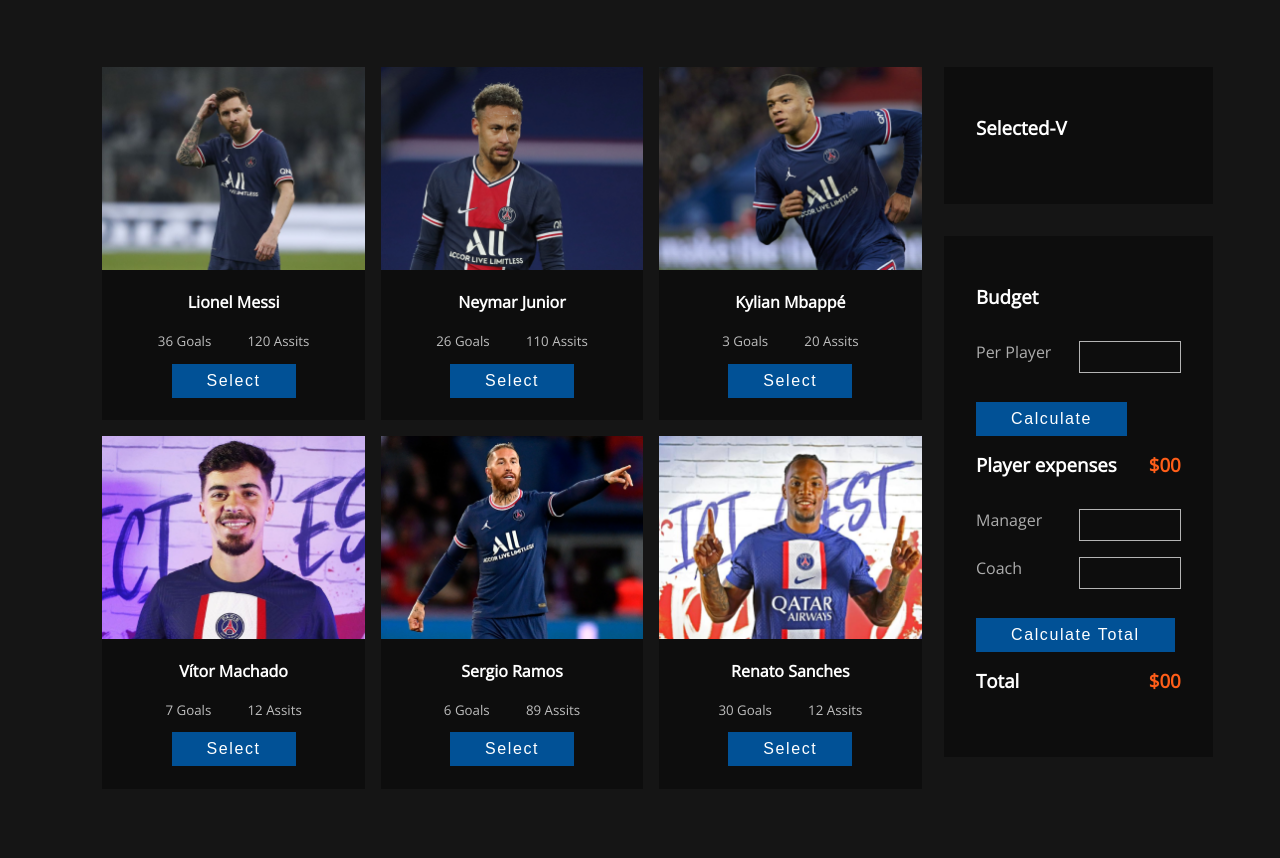
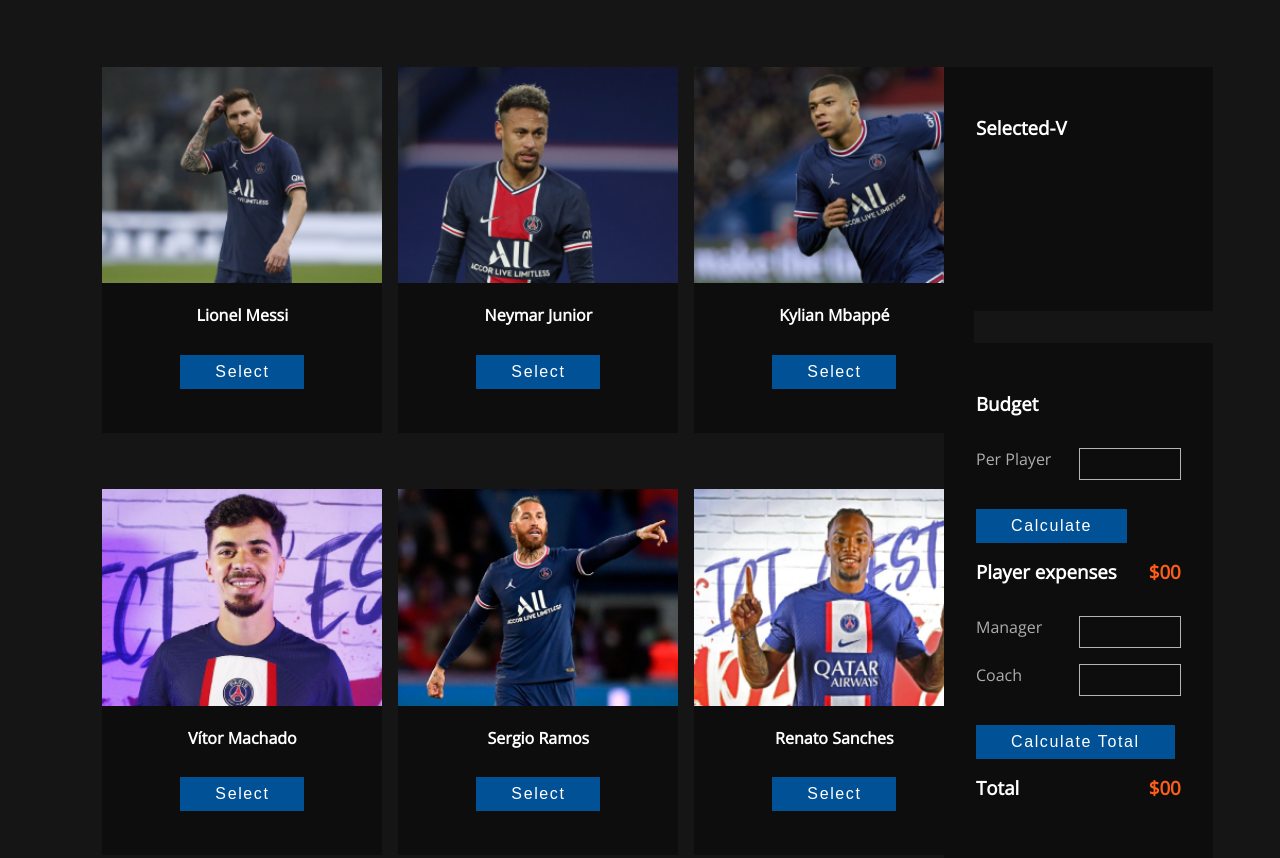
Before and after one commit to safwanbin2/player-cost-calculator, a plain HTML site: page index.html in a window 1280 px wide. Shown: the part 653-1511 px from the top of the page. Drawn offline with nearby package versions, Linux system fonts and the light colour scheme.

Commit message:
done with the top v section

```diff
--- a/index.html
+++ b/index.html
@@ -24,55 +24,31 @@
             <div class="player">
                 <img src="images/messi.png" alt="">
                 <h4 class="player-name">Lionel Messi</h4>
-                <div class="career">
-                    <small>36 Goals</small>
-                    <small>120 Assits</small>
-                </div>
                 <button class="select-btn">Select</button>
             </div>
             <div class="player">
                 <img src="images/neymar.png" alt="">
                 <h4 class="player-name">Neymar Junior</h4>
-                <div class="career">
-                    <small>26 Goals</small>
-                    <small>110 Assits</small>
-                </div>
                 <button class="select-btn">Select</button>
             </div>
             <div class="player">
                 <img src="images/mbappe.png" alt="">
                 <h4 class="player-name">Kylian Mbappé</h4>
-                <div class="career">
-                    <small>3 Goals</small>
-                    <small>20 Assits</small>
-                </div>
                 <button class="select-btn">Select</button>
             </div>
             <div class="player">
                 <img src="images/reneto.png" alt="">
                 <h4 class="player-name">Vítor Machado</h4>
-                <div class="career">
-                    <small>7 Goals</small>
-                    <small>12 Assits</small>
-                </div>
                 <button class="select-btn">Select</button>
             </div>
             <div class="player">
                 <img src="images/ramos.png" alt="">
                 <h4 class="player-name">Sergio Ramos</h4>
-                <div class="career">
-                    <small>6 Goals</small>
-                    <small>89 Assits</small>
-                </div>
                 <button class="select-btn">Select</button>
             </div>
             <div class="player">
                 <img src="images/drogba.png" alt="">
                 <h4 class="player-name">Renato Sanches</h4>
-                <div class="career">
-                    <small>30 Goals</small>
-                    <small>12 Assits</small>
-                </div>
                 <button class="select-btn">Select</button>
             </div>
         </div>
@@ -80,11 +56,7 @@
             <div id="selected">
                 <h3>Selected-V</h3>
                 <ol id="ol">
-                    <!-- <li></li>
-                    <li></li>
-                    <li></li>
-                    <li></li>
-                    <li></li> -->
+
                 </ol>
             </div>
             <div id="budget">
--- a/js/app.js
+++ b/js/app.js
@@ -1,12 +1,21 @@
 document.getElementById('player').addEventListener('click', function(event){
-    const btn = event.target.innerText;
-    if(btn === 'Select'){
+    const btn = event.target;
+    const card = event.target;
+    const playerName = card.previousElementSibling.innerText;
+    if(btn.innerText === 'Select'){
+
+        // getting ol and creating li inside it with the value from cardName
         const list = document.getElementById('ol');
         const newLi = document.createElement('li');
-        newLi.innerText = 'name';
+        newLi.innerText = playerName;
         list.appendChild(newLi);
+
+        // disabling
+        btn.setAttribute('disabled', '');
+        btn.style.backgroundColor = 'grey';
+        btn.style.cursor = 'none';
     }
     else{
-
+        return 0;
     }
 });
--- a/style.css
+++ b/style.css
@@ -21,11 +21,12 @@ header{
     background-image: url(./images/lion.png);
     background-repeat: no-repeat;
     background-position: left bottom;
+    overflow: hidden;
 }
 header .banner-img{
     position: absolute;
     left: 0;
-    bottom: 0;
+    bottom: -10px;
 }
 header .banner-img img{
     width: 80%;
@@ -69,6 +70,8 @@ main{
     color: white;
     text-align: center;
     padding-bottom: 1rem;
+    width: 280px;
+    height: 350px;
 }
 .player img{
     width: 100%;
@@ -119,6 +122,10 @@ main{
     width: 80%;
     margin-bottom: 2rem;
 }
+#selected{
+    height: 180px;
+    overflow: hidden;
+}
 #budget label{
     display: flex;
     justify-content: space-between;
```
